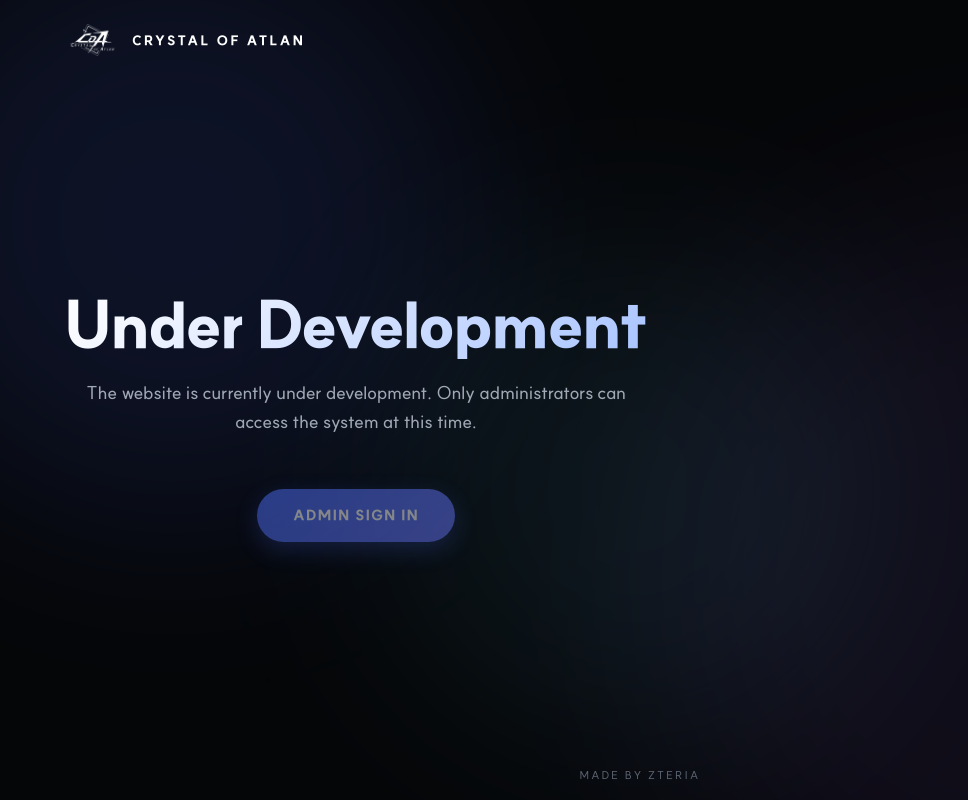
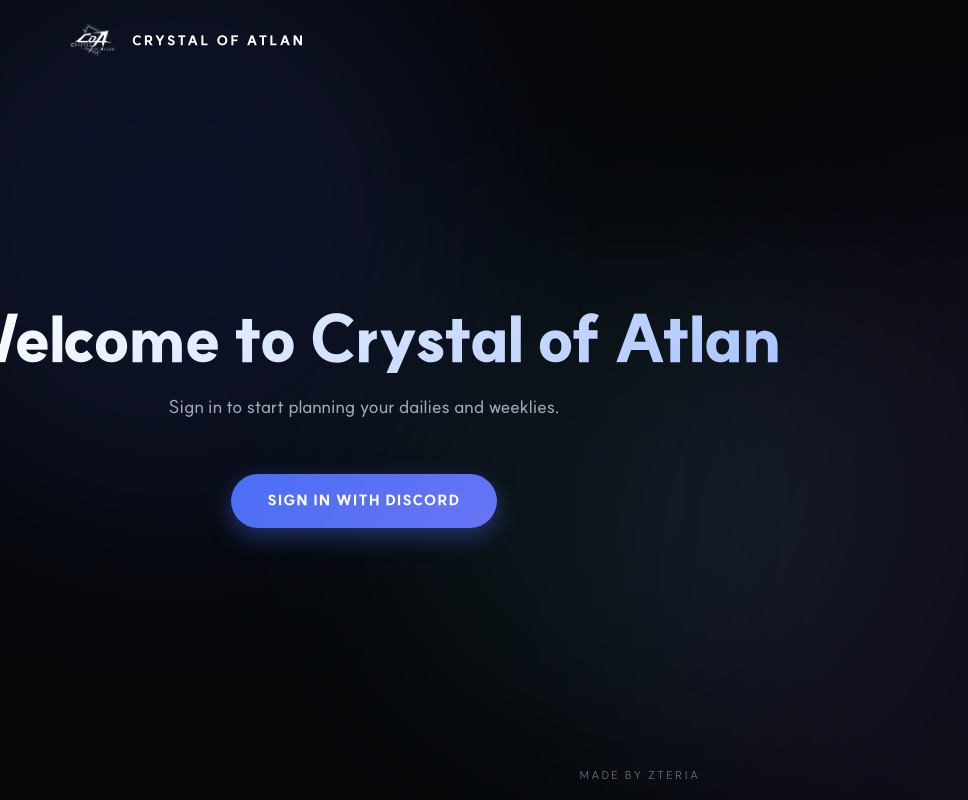
Before and after one commit to ZeiTeria/Crystal-Of-Atlan, a React (Vite) app: page / in a window 1280 px wide. Shown: the whole page, without its empty margins (0-968 px from the left). Built offline with nearby package versions, Linux system fonts and the light colour scheme.

Commit message:
fix: make planner accessible to all users and update landing page

```diff
--- a/src/App.tsx
+++ b/src/App.tsx
@@ -124,38 +124,6 @@
     return <div className="app-container">Loading profile...</div>;
   }
 
-  const hasAccess = profile?.is_admin || profile?.is_approved;
-
-  if (!hasAccess) {
-    return (
-      <div className="app-layout">
-        <header className="app-header">
-          <div className="header-left">
-            <div className="brand">
-              <LogoMark />
-              <span className="brand-text">CRYSTAL OF ATLAN</span>
-            </div>
-          </div>
-          <div className="header-right">
-            <button type="button" className="sign-out-btn" onClick={() => void signOut()}>
-              Sign out
-            </button>
-          </div>
-        </header>
-        <div className="app-content" style={{ display: 'flex', justifyContent: 'center', alignItems: 'center', height: '100%' }}>
-          <div style={{ textAlign: 'center' }}>
-            <h2>Access Restricted</h2>
-            <p>This planner is private. Your account must be approved by an administrator to use it.</p>
-            <p style={{ marginTop: '16px' }}>
-              Join this Discord server and ask for verification:<br/>
-              <a href="https://discord.gg/nSWeS7JYxH" target="_blank" rel="noreferrer" style={{ color: 'var(--primary-accent, #00E5FF)', fontWeight: 'bold', fontSize: '18px', display: 'inline-block', marginTop: '8px' }}>discord.gg/nSWeS7JYxH</a>
-            </p>
-          </div>
-        </div>
-      </div>
-    );
-  }
-
   const tabs = TABS.filter((t) => !t.adminOnly || profile?.is_admin);
 
   return (
--- a/src/screens/LandingScreen.tsx
+++ b/src/screens/LandingScreen.tsx
@@ -21,13 +21,13 @@
 
       <div className="landing-hero" style={{ justifyContent: 'center', textAlign: 'center' }}>
         <div className="hero-content slide-up" style={{ alignItems: 'center' }}>
-          <h1 className="hero-h1">Under Development</h1>
+          <h1 className="hero-h1">Welcome to Crystal of Atlan</h1>
           <p className="hero-p" style={{ maxWidth: '600px' }}>
-            The website is currently under development. Only administrators can access the system at this time.
+            Sign in to start planning your dailies and weeklies.
           </p>
           <div className="hero-actions" style={{ marginTop: '2rem' }}>
-            <button className="btn-primary" style={{ opacity: 0.5 }} onClick={() => void signInWithDiscord()}>
-              Admin Sign In
+            <button className="btn-primary" onClick={() => void signInWithDiscord()}>
+              Sign In with Discord
             </button>
           </div>
         </div>
```
Also changed, not shown: 1 other file (tests, documents, lock files or other folders).
